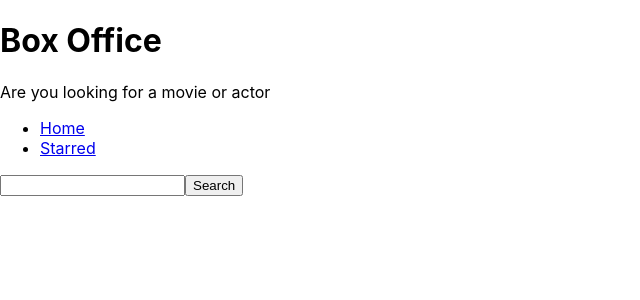
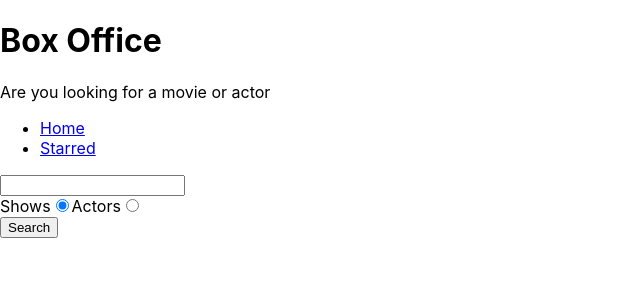
Before and after one commit to buttaRahul/box-office, a React (Create React App) app: page / in a window 1280 px wide. Shown: the top 300 px of the page, without its empty margins (0-640 px from the left). Built offline with nearby package versions, Linux system fonts and the light colour scheme.

Commit message:
rendered search results for sjows and actors

```diff
--- a/src/pages/Home.js
+++ b/src/pages/Home.js
@@ -4,12 +4,15 @@ import { apiGet } from '../misc/config'
 
 const Home = () => {
 
-  const [input,setInput] = useState('')
-  const [results,setResults] = useState(null)
-
+  const [input,setInput] = useState('');
+  const [results,setResults] = useState(null);
+  const [searchOption,setSearchOption] = useState('shows');
+  const isShowsSearch = searchOption === 'shows'
   const onSearch = ()=>{
     // https://api.tvmaze.com/search/shows?q=men
-    apiGet(`/search/shows?q=${input}`)
+    // console.log(searchOption,input);
+
+    apiGet(`/search/${searchOption}?q=${input}`)
     .then(result => {
       setResults(result)
     })
@@ -23,18 +26,40 @@ const Home = () => {
     if(e.keyCode === 13) onSearch()
   }
 
+  const onRadioChange = ev => {
+    setSearchOption(ev.target.value)
+    setResults(null)
+  }
+
+  const renderShows = () => {
+    return <div>{results.map(item =><div key={item.show.id}>{item.show.name} </div>)}</div>
+  }
+
+  const renderActors = () => {
+    return <div>{results.map(item =><div key={item.person.id}>{item.person.name} </div>)}</div>
+  }
   const renderResults = () => {
     if(results && results.length === 0){
       return <div>No Results Found</div>
     }
     if(results && results.length > 0){
-      return <div>{results.map(item =><div key={item.show.id}>{item.show.name} </div>)}</div>
+      return searchOption === 'shows' ? renderShows() : renderActors();
     }
   }
 
   return (
     <MainPageLayout>
       <input type="text" onChange={onInputChange} onKeyDown={onKeyDown} value={input} />
+      <div>
+        <label htmlFor="shows-search">
+          Shows
+          <input type="radio" name="" id="shows-search" value='shows' checked={isShowsSearch} onChange={onRadioChange}/>
+        </label>
+        <label htmlFor="actors-search">
+          Actors
+          <input type="radio" name="" id="actors-search" value='people' checked={!isShowsSearch} onChange={onRadioChange} />
+        </label>
+      </div>
       <button type="button" value="" onClick={onSearch}> Search </button>
       {renderResults()}
     </MainPageLayout>
```
